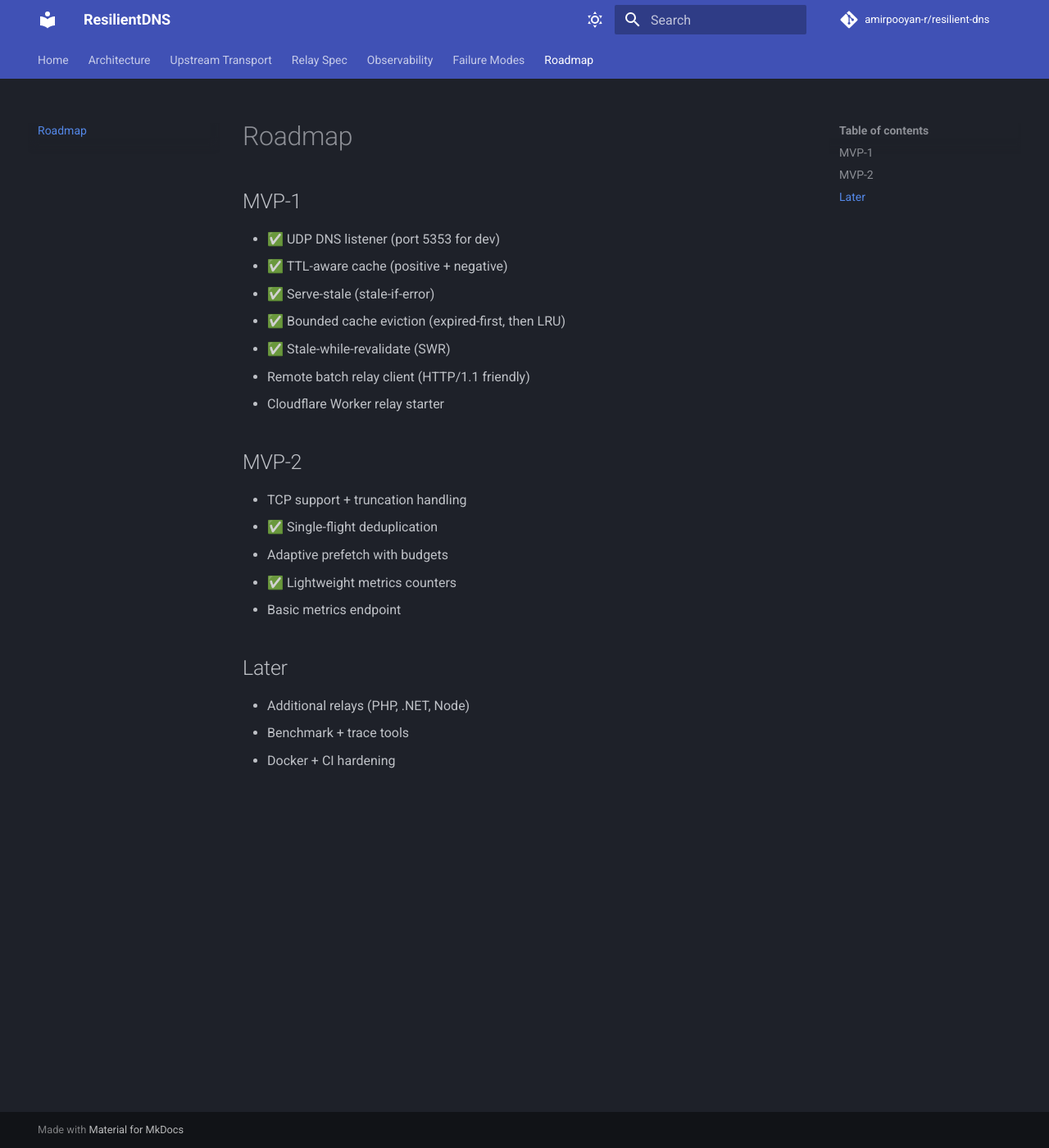
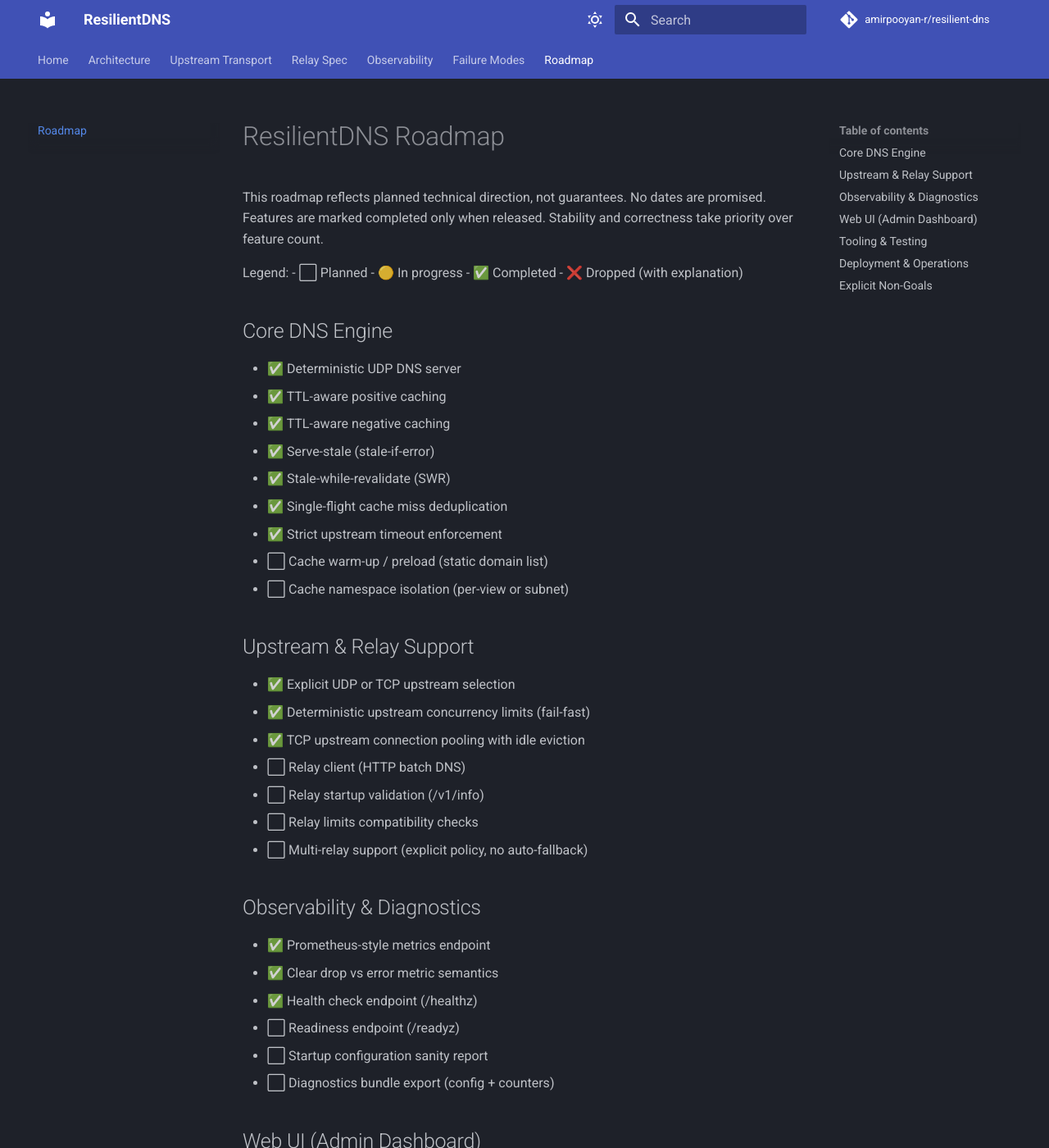
Before and after one commit to amirpooyan-r/resilient-dns, an MkDocs documentation site: the page built from docs/roadmap.md, in a window 1280 px wide and 1400 px high. Shown: the whole window at 82% size. Built offline with MkDocs 1.6.1 and Material for MkDocs 9.7.7, drawn with Linux system fonts in a browser that asks for light colours; comment, search, counter and statistics services are not loaded; some of the changed text lies outside the part shown.

Commit message:
docs: rewrite roadmap with structured feature tracking
- Replace roadmap with a clear, capability-based structure

- Add explicit progress markers (planned / in-progress / completed)

- Align roadmap with ResilientDNS core values

- Clarify scope for Relay support, Web UI, and operations

- Document explicit non-goals to prevent scope creep

```diff
--- a/docs/roadmap.md
+++ b/docs/roadmap.md
@@ -1,22 +1,79 @@
-# Roadmap
+# ResilientDNS Roadmap
 
-## MVP-1
-- ✅ UDP DNS listener (port 5353 for dev)
-- ✅ TTL-aware cache (positive + negative)
+This roadmap reflects planned technical direction, not guarantees. No dates are
+promised. Features are marked completed only when released. Stability and
+correctness take priority over feature count.
+
+Legend:
+- ⬜ Planned
+- 🟡 In progress
+- ✅ Completed
+- ❌ Dropped (with explanation)
+
+## Core DNS Engine
+
+- ✅ Deterministic UDP DNS server
+- ✅ TTL-aware positive caching
+- ✅ TTL-aware negative caching
 - ✅ Serve-stale (stale-if-error)
-- ✅ Bounded cache eviction (expired-first, then LRU)
 - ✅ Stale-while-revalidate (SWR)
-- Remote batch relay client (HTTP/1.1 friendly)
-- Cloudflare Worker relay starter
+- ✅ Single-flight cache miss deduplication
+- ✅ Strict upstream timeout enforcement
+- ⬜ Cache warm-up / preload (static domain list)
+- ⬜ Cache namespace isolation (per-view or subnet)
 
-## MVP-2
-- TCP support + truncation handling
-- ✅ Single-flight deduplication
-- Adaptive prefetch with budgets
-- ✅ Lightweight metrics counters
-- Basic metrics endpoint
+## Upstream & Relay Support
 
-## Later
-- Additional relays (PHP, .NET, Node)
-- Benchmark + trace tools
-- Docker + CI hardening
+- ✅ Explicit UDP or TCP upstream selection
+- ✅ Deterministic upstream concurrency limits (fail-fast)
+- ✅ TCP upstream connection pooling with idle eviction
+- ⬜ Relay client (HTTP batch DNS)
+- ⬜ Relay startup validation (/v1/info)
+- ⬜ Relay limits compatibility checks
+- ⬜ Multi-relay support (explicit policy, no auto-fallback)
+
+## Observability & Diagnostics
+
+- ✅ Prometheus-style metrics endpoint
+- ✅ Clear drop vs error metric semantics
+- ✅ Health check endpoint (/healthz)
+- ⬜ Readiness endpoint (/readyz)
+- ⬜ Startup configuration sanity report
+- ⬜ Diagnostics bundle export (config + counters)
+
+## Web UI (Admin Dashboard)
+
+- ⬜ Read-only dashboard (status, cache, upstream, relay)
+- ⬜ Cache hit/miss and eviction visualization
+- ⬜ Manual cache clear action
+- ⬜ Relay preflight test trigger
+- ⬜ Restart-required configuration editor
+
+UI is optional. Default bind is localhost. Designed for home and small-office
+users.
+
+## Tooling & Testing
+
+- ✅ Deterministic pytest suite
+- ✅ Network failure pattern tests
+- ⬜ Fake Relay test server
+- ⬜ Relay protocol compliance test tool
+- ⬜ Relay benchmarking tool
+
+## Deployment & Operations
+
+- ⬜ Official Docker image (ResilientDNS)
+- ⬜ Docker Compose example (ResilientDNS + Relay)
+- ⬜ Production hardening guide
+- ⬜ Reverse proxy examples (Caddy / Nginx)
+
+## Explicit Non-Goals
+
+These are intentional design decisions.
+
+- DNS-over-HTTPS inside the core resolver
+- Automatic UDP ↔ TCP fallback
+- Heuristic retries or adaptive behavior
+- Content inspection or filtering
+- Silent runtime configuration changes
+- Protocol-breaking DNS behavior
```
